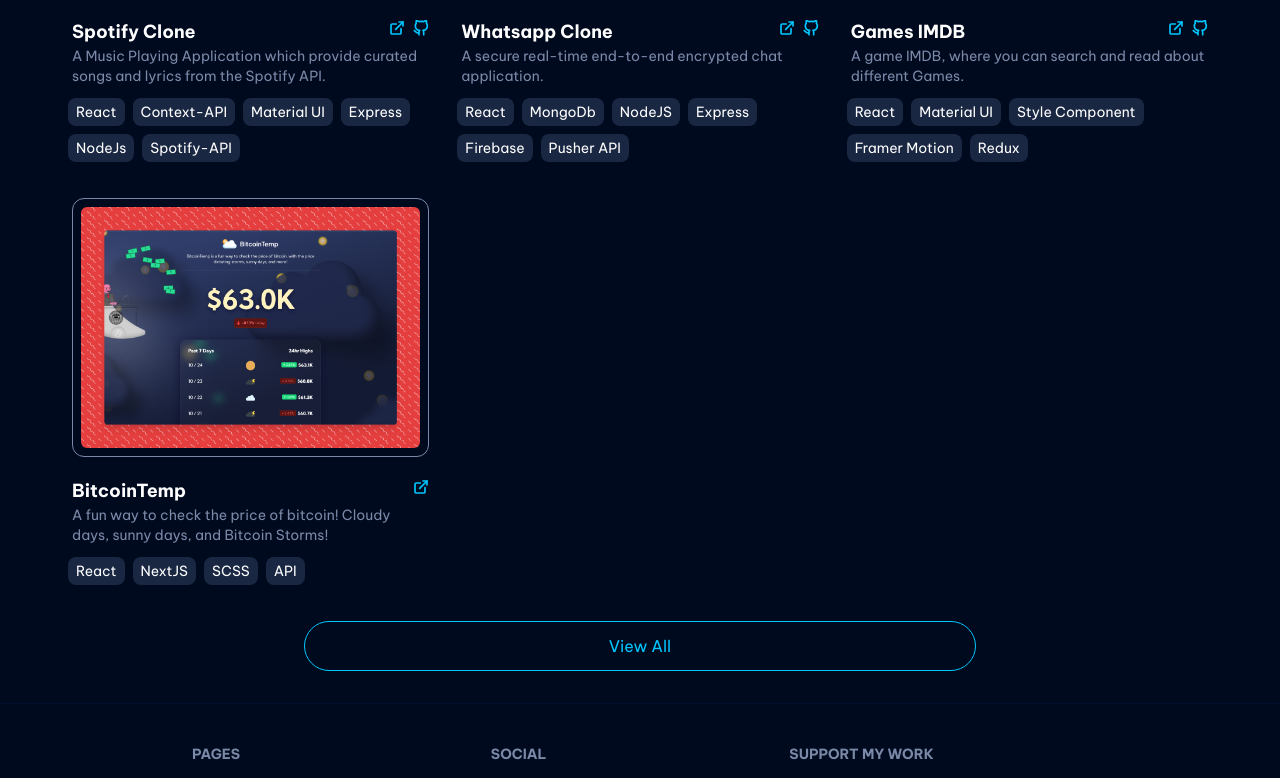
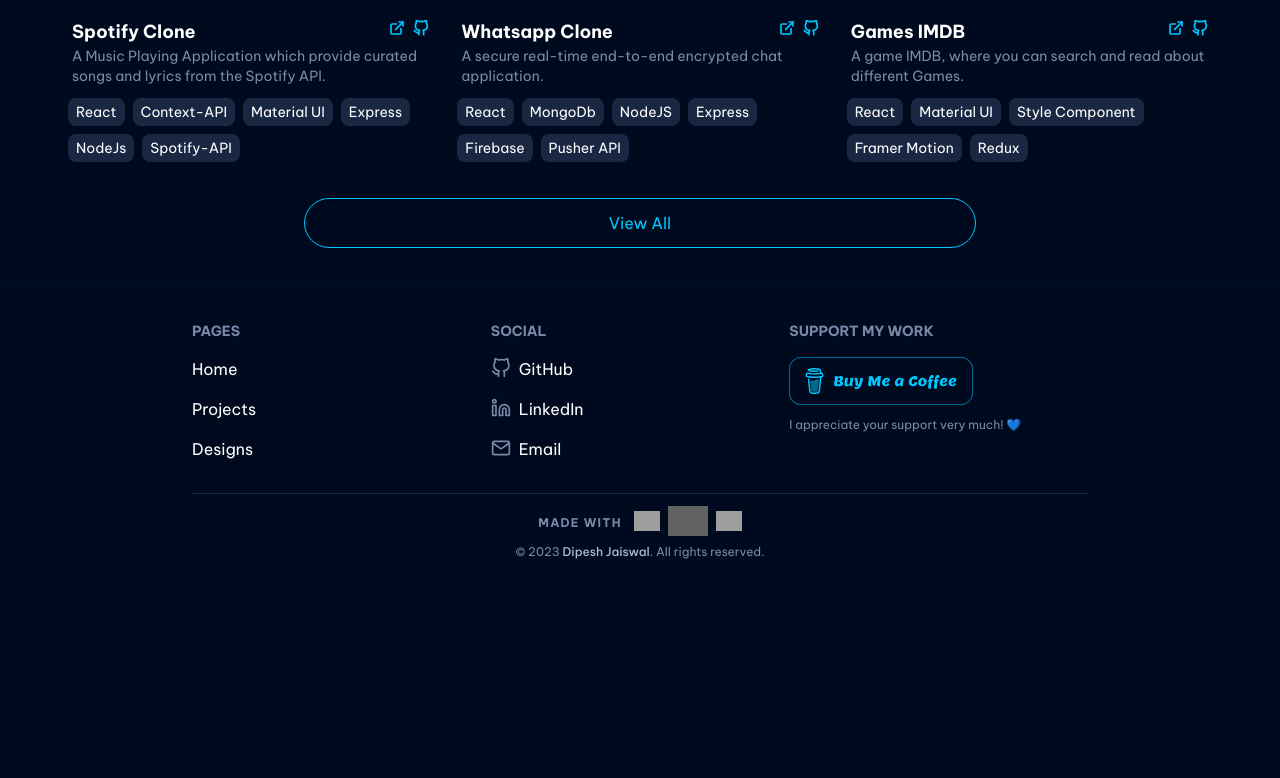
Before and after one commit to dipscoder/my-portfolio, a Next.js app: page /projects/tag/react in a window 1280 px wide. Shown: the part 526-1304 px from the top of the page. After the commit the page ends 1126 px from the top, so only its background shows below. Built offline with nearby package versions, Linux system fonts and the light colour scheme; grey boxes are pictures that could not be loaded.

Commit message:
Change logo & meta tags

```diff
--- a/components/global/MobileNavbar.tsx
+++ b/components/global/MobileNavbar.tsx
@@ -32,7 +32,7 @@
           <Link href="/">
             <img
               className="mr-3"
-              src="/static/logos/logo_full.svg"
+              src="/static/logos/dipeshjaiswal_mobile_logo.png"
               width="160"
             />
           </Link>
--- a/components/utility/Page.tsx
+++ b/components/utility/Page.tsx
@@ -41,22 +41,22 @@
         <meta name="description" content={desc} />
 
         <meta property="og:type" content="website" />
-        <meta property="og:url" content="https://braydentw.io/" />
+        <meta property="og:url" content="https://dipeshjaiswal.com/" />
         <meta property="og:title" content={pageTitle} />
         <meta property="og:description" content={desc} />
-        <meta
+        {/* <meta
           property="og:image"
-          content="https://braydentw.io/static/misc/og.png"
-        />
+          content="https://dipeshjaiswal.com/static/misc/og.png"
+        /> */}
 
         <meta property="twitter:card" content="summary_large_image" />
-        <meta property="twitter:url" content="https://braydentw.io/" />
+        <meta property="twitter:url" content="https://dipeshjaiswal.com/" />
         <meta property="twitter:title" content={pageTitle} />
         <meta property="twitter:description" content={desc} />
-        <meta
+        {/* <meta
           property="twitter:image"
-          content="https://braydentw.io/static/misc/og.png"
-        ></meta>
+          content="https://dipeshjaiswal.com/static/misc/og.png"
+        ></meta> */}
         <script
           async
           src={`https://www.googletagmanager.com/gtag/js?id=${process.env.NEXT_PUBLIC_GOOGLE_ANALYTICS}`}
--- a/data/content/projects.ts
+++ b/data/content/projects.ts
@@ -29,47 +29,47 @@
     github: "https://github.com/dipscoder/imdb-for-games",
     tags: ["React", "Material UI", "Style Component", "Framer Motion", "Redux"],
   },
-  {
-    id: 3,
-    title: "BitcoinTemp",
-    desc: "A fun way to check the price of bitcoin! Cloudy days, sunny days, and Bitcoin Storms!",
-    img: "/static/projects/bitcointemp.png",
-    link: "https://bitcointemp.com",
-    tags: ["React", "NextJS", "SCSS", "API"],
-  },
-  {
-    id: 4,
-    title: "Create HTML Boilerplate",
-    desc: "Generate a vanilla HTML boilerplate in a flash!",
-    img: "/static/projects/create-html-boilerplate.png",
-    github: "https://github.com/BraydenTW/create-html-boilerplate",
-    tags: ["Node", "Javascript", "NPM", "HTML"],
-  },
-  {
-    id: 5,
-    title: "8 Ball in your CLI",
-    desc: "An 8 ball simulation in your CLI built with Rust!",
-    img: "/static/projects/8ball-rust.png",
-    github: "https://github.com/BraydenTW/8ball-rust",
-    tags: ["Rust", "CLI", "Game"],
-  },
-  {
-    id: 6,
-    title: "DontLeaveMe 😭",
-    desc: "Beg for users to stay on your website.",
-    img: "/static/projects/dontleaveme.png",
-    link: "https://github.com/BraydenTW/dontleaveme/",
-    tags: ["Javascript", "NPM"],
-  },
-  {
-    id: 7,
-    title: "Madlibs",
-    desc: "A simple version of Madlibs built for the web!",
-    img: "/static/projects/madlibs.png",
-    link: "https://fillemin.netlify.app/",
-    github: "https://github.com/braydentw/madlibs",
-    tags: ["HTML", "CSS", "Javascript"],
-  },
+  // {
+  //   id: 3,
+  //   title: "BitcoinTemp",
+  //   desc: "A fun way to check the price of bitcoin! Cloudy days, sunny days, and Bitcoin Storms!",
+  //   img: "/static/projects/bitcointemp.png",
+  //   link: "https://bitcointemp.com",
+  //   tags: ["React", "NextJS", "SCSS", "API"],
+  // },
+  // {
+  //   id: 4,
+  //   title: "Create HTML Boilerplate",
+  //   desc: "Generate a vanilla HTML boilerplate in a flash!",
+  //   img: "/static/projects/create-html-boilerplate.png",
+  //   github: "https://github.com/BraydenTW/create-html-boilerplate",
+  //   tags: ["Node", "Javascript", "NPM", "HTML"],
+  // },
+  // {
+  //   id: 5,
+  //   title: "8 Ball in your CLI",
+  //   desc: "An 8 ball simulation in your CLI built with Rust!",
+  //   img: "/static/projects/8ball-rust.png",
+  //   github: "https://github.com/BraydenTW/8ball-rust",
+  //   tags: ["Rust", "CLI", "Game"],
+  // },
+  // {
+  //   id: 6,
+  //   title: "DontLeaveMe 😭",
+  //   desc: "Beg for users to stay on your website.",
+  //   img: "/static/projects/dontleaveme.png",
+  //   link: "https://github.com/BraydenTW/dontleaveme/",
+  //   tags: ["Javascript", "NPM"],
+  // },
+  // {
+  //   id: 7,
+  //   title: "Madlibs",
+  //   desc: "A simple version of Madlibs built for the web!",
+  //   img: "/static/projects/madlibs.png",
+  //   link: "https://fillemin.netlify.app/",
+  //   github: "https://github.com/braydentw/madlibs",
+  //   tags: ["HTML", "CSS", "Javascript"],
+  // },
 ];
 
 export const allTags = []
--- a/data/global.ts
+++ b/data/global.ts
@@ -103,7 +103,7 @@
     },
   ],
   support: {
-    buymeacoffee: "braydenw",
+    buymeacoffee: "dipeshjaiswal",
     message: "I appreciate your support very much! 💙",
   },
 };
```
Also changed, not shown: public/static/logos/dipeshjaiswal_mobile_logo.png (added).
